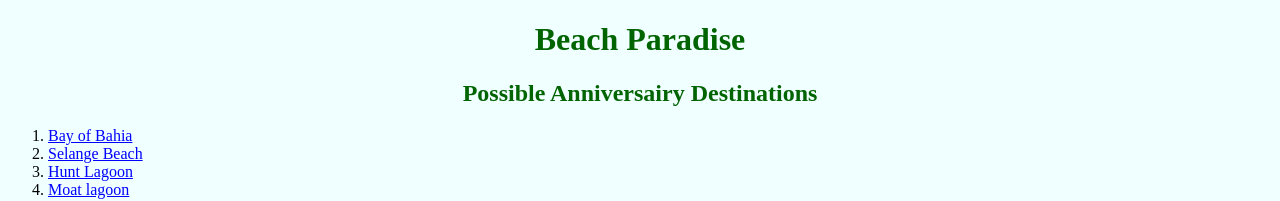
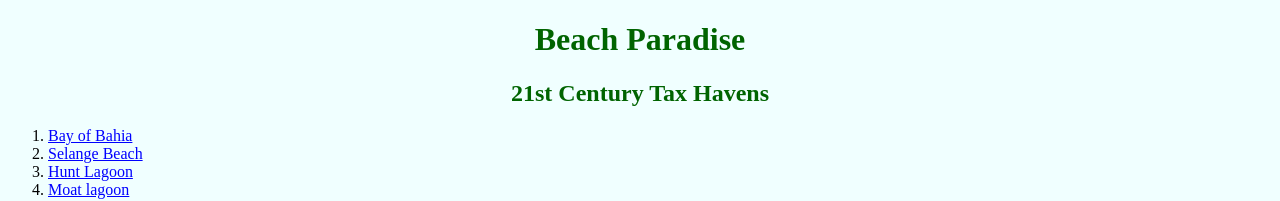
Before and after one commit to JCON3DEV/BeachParadise, a plain HTML site: page index.html in a window 1280 px wide. Shown: the top 201 px of the page. Drawn offline with Linux system fonts and the light colour scheme.

Commit message:
last changes to title
Tax haven changes

```diff
--- a/index.html
+++ b/index.html
@@ -10,7 +10,7 @@
   <body>
     <!-- Main Menu -->
     <h1 id="top">Beach Paradise</h1>
-    <h2>Possible Anniversairy Destinations</h2>
+    <h2>21st Century Tax Havens</h2>
     <div class="beaches">
 
     <ol>
```
